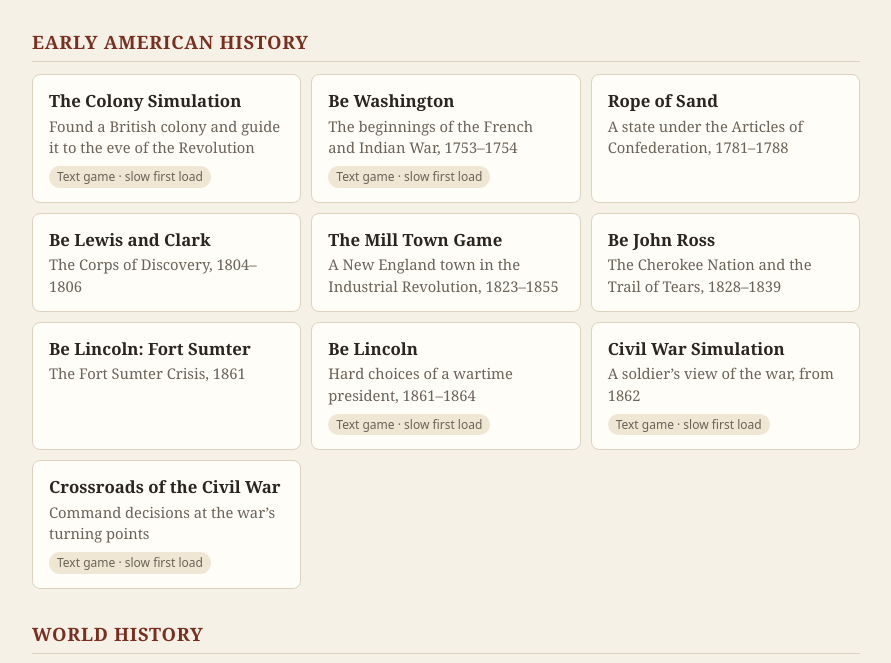
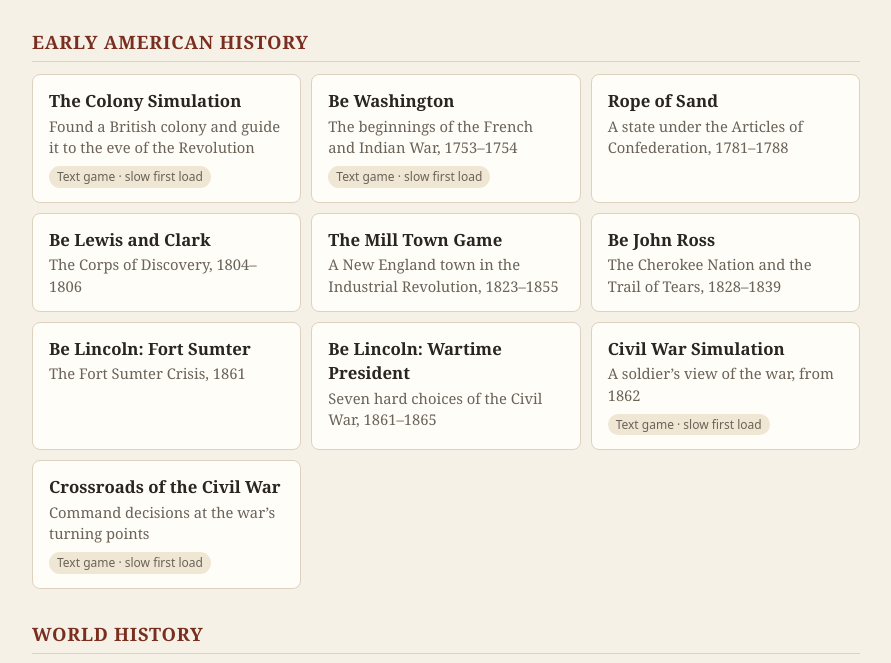
Before and after one commit to jsamsonas/simulations, a plain HTML site: page index.html in a window 1280 px wide. Shown: the part 132-795 px from the top of the page, without its empty margins (194-1085 px from the left). Drawn offline with Linux system fonts and the light colour scheme.

Commit message:
Add files via upload

```diff
--- a/index.html
+++ b/index.html
@@ -51,7 +51,7 @@
     <li><a class="card" href="mill-town/"><div class="t">The Mill Town Game</div><div class="s">A New England town in the Industrial Revolution, 1823–1855</div></a></li>
     <li><a class="card" href="john-ross/"><div class="t">Be John Ross</div><div class="s">The Cherokee Nation and the Trail of Tears, 1828–1839</div></a></li>
     <li><a class="card" href="be-lincoln-sumter/"><div class="t">Be Lincoln: Fort Sumter</div><div class="s">The Fort Sumter Crisis, 1861</div></a></li>
-    <li><a class="card" href="be-lincoln/"><div class="t">Be Lincoln</div><div class="s">Hard choices of a wartime president, 1861–1864</div><span class="tag">Text game · slow first load</span></a></li>
+    <li><a class="card" href="be-lincoln/"><div class="t">Be Lincoln: Wartime President</div><div class="s">Seven hard choices of the Civil War, 1861–1865</div></a></li>
     <li><a class="card" href="civil_war/"><div class="t">Civil War Simulation</div><div class="s">A soldier’s view of the war, from 1862</div><span class="tag">Text game · slow first load</span></a></li>
     <li><a class="card" href="civil_war_crossroads/"><div class="t">Crossroads of the Civil War</div><div class="s">Command decisions at the war’s turning points</div><span class="tag">Text game · slow first load</span></a></li>
   </ul>
```
